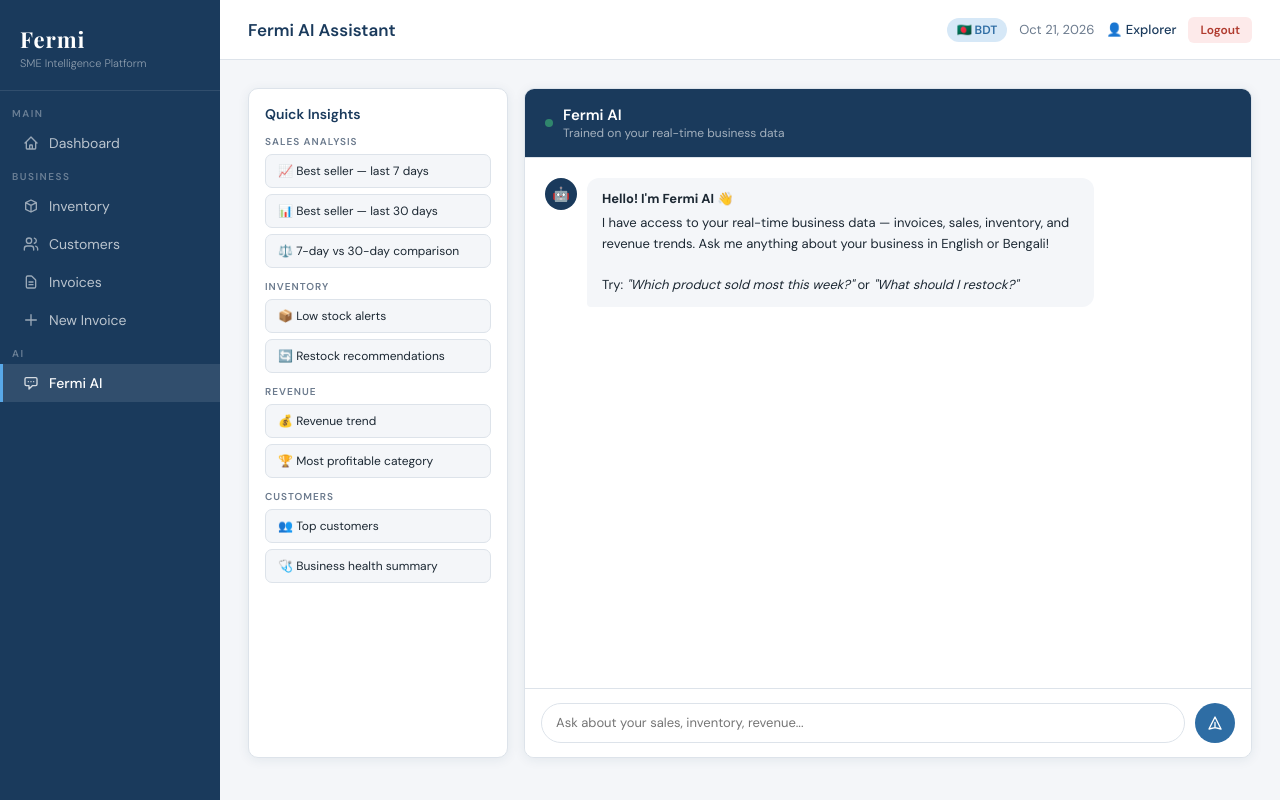
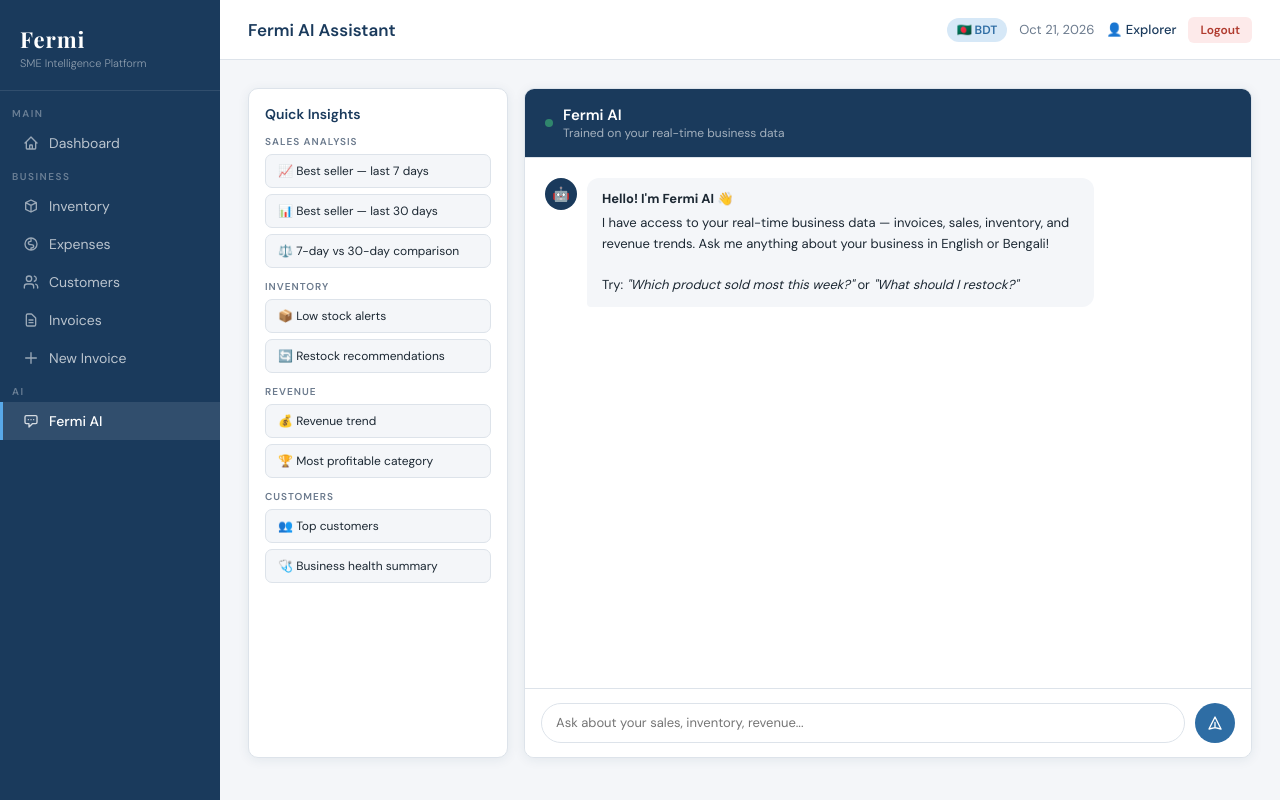
Before and after one commit to tarifuli/Fermi, a Flask app: page /chatbot in a window 1280 px wide. Run offline with Flask 3, Linux system fonts and the light colour scheme; the visitor is signed in with stand-in values (Sample User, id 1).

Commit message:
Add Expenses to business sidebar

```diff
--- a/templates/base.html
+++ b/templates/base.html
@@ -148,6 +148,10 @@
     <svg fill="none" stroke="currentColor" viewBox="0 0 24 24"><path stroke-linecap="round" stroke-linejoin="round" stroke-width="2" d="M20 7l-8-4-8 4m16 0l-8 4m8-4v10l-8 4m0-10L4 7m8 4v10M4 7v10l8 4"/></svg>
     Inventory
   </a>
+  <a href="/expenses" class="nav-item {% if '/expenses' in request.path %}active{% endif %}">
+    <svg fill="none" stroke="currentColor" viewBox="0 0 24 24"><path stroke-linecap="round" stroke-linejoin="round" stroke-width="2" d="M12 8c-2.5 0-4 1-4 2.5S9.5 13 12 13s4 1 4 2.5S14.5 18 12 18m0-13v3m0 10v2M3 12a9 9 0 1018 0 9 9 0 00-18 0z"/></svg>
+    Expenses
+  </a>
   <a href="/customers" class="nav-item {% if '/customers' in request.path %}active{% endif %}">
     <svg fill="none" stroke="currentColor" viewBox="0 0 24 24"><path stroke-linecap="round" stroke-linejoin="round" stroke-width="2" d="M16 21v-2a4 4 0 00-4-4H6a4 4 0 00-4 4v2m20 0v-2a4 4 0 00-3-3.87M9 11a4 4 0 100-8 4 4 0 000 8zm8-7.87a4 4 0 010 7.75"/></svg>
     Customers
```
